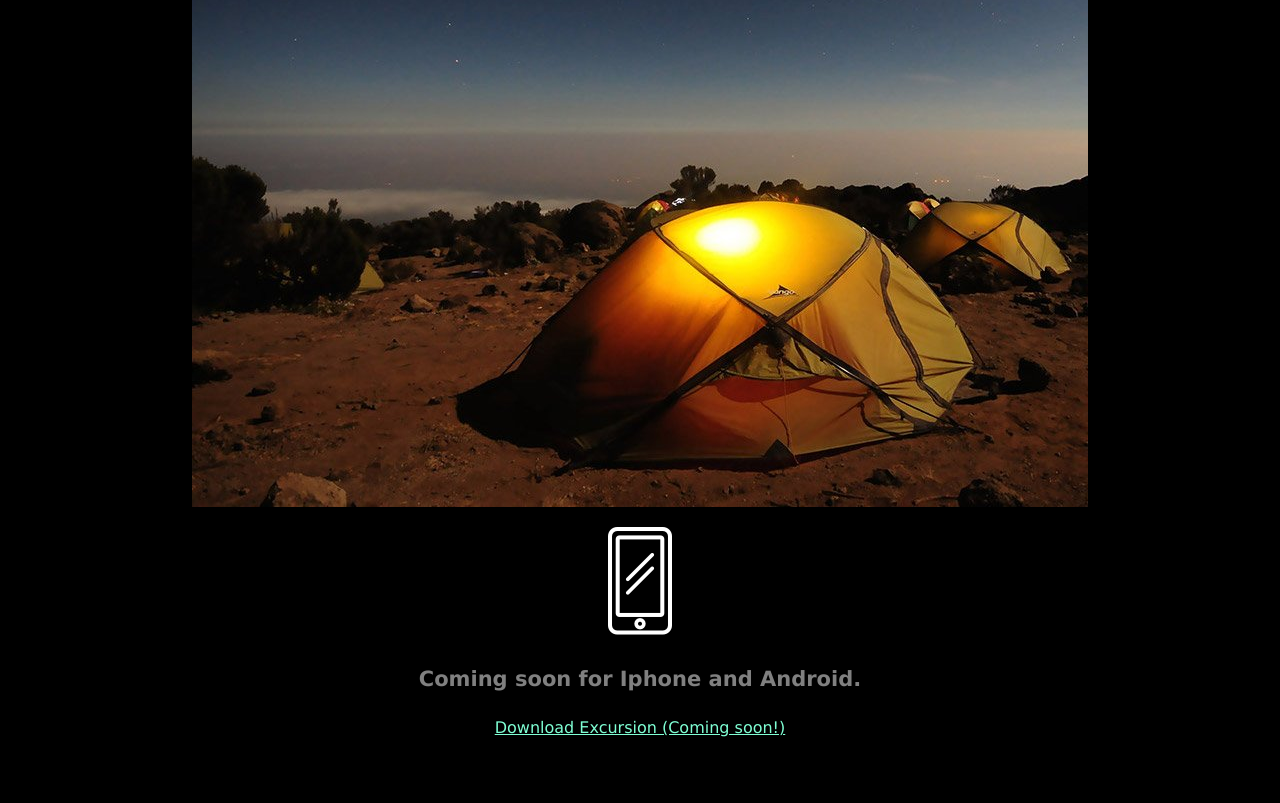
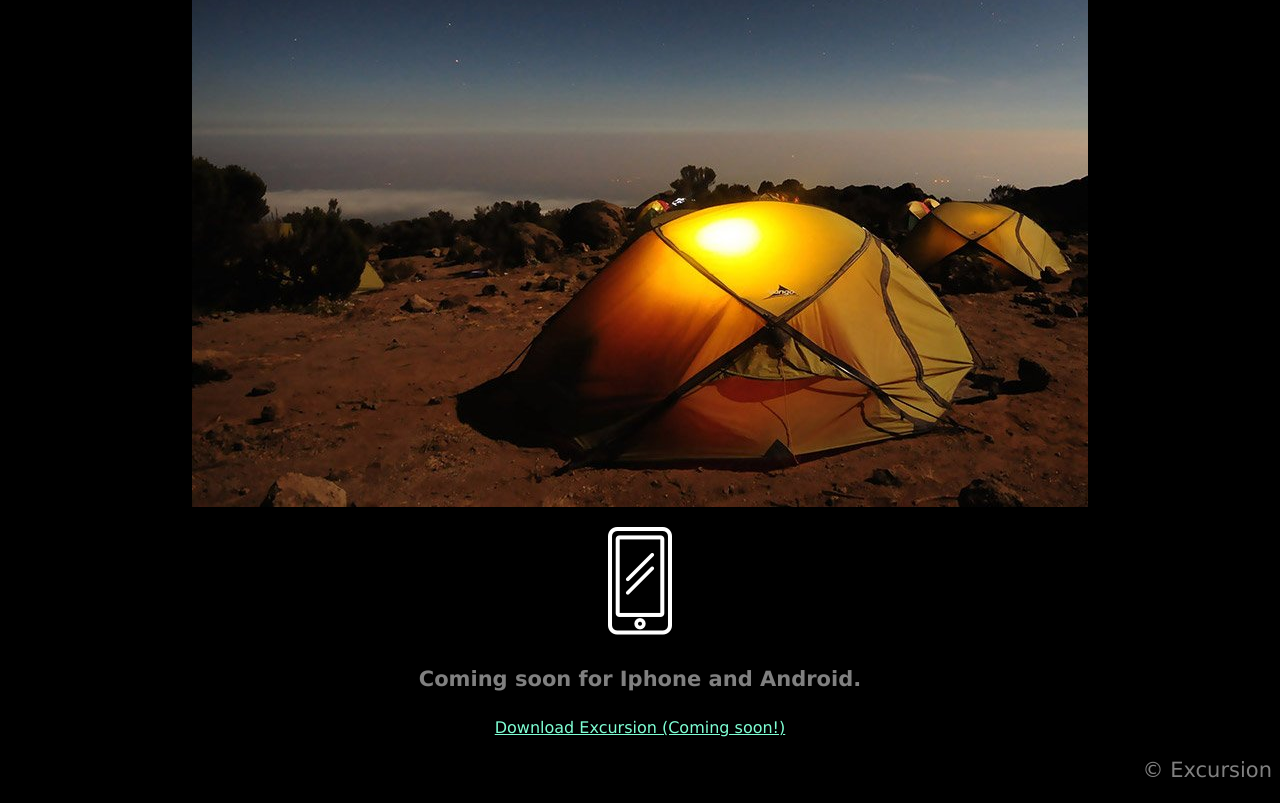
Before and after one commit to leo-sn/Excursion, a plain HTML site: page Excursion/index.html in a window 1280 px wide. Shown: the part 505-1308 px from the top of the page. Before the commit the page ends 1258 px from the top, so only its background shows below. Drawn offline with Linux system fonts and the light colour scheme.

Commit message:
Added footer copyright

```diff
--- a/Excursion/index.html
+++ b/Excursion/index.html
@@ -20,6 +20,6 @@
         <p><img src="resources/images/phoneIcon.png"></p>
         <h4 class="header--subheader">Coming soon for Iphone and Android.</h4>
         <p><a class="link-cta" href="#">Download Excursion (Coming soon!)</a></p>
-
+        <p class="copyright">© Excursion</p>
     </body>
 </html>
--- a/Excursion/resources/css/style.css
+++ b/Excursion/resources/css/style.css
@@ -27,3 +27,10 @@ body {
     color:aquamarine;
     font-size: 16px;
 }
+
+/* FOOTER */
+.copyright {
+    font-size: 21px;
+    color:gray;
+    text-align: right;
+}
```
